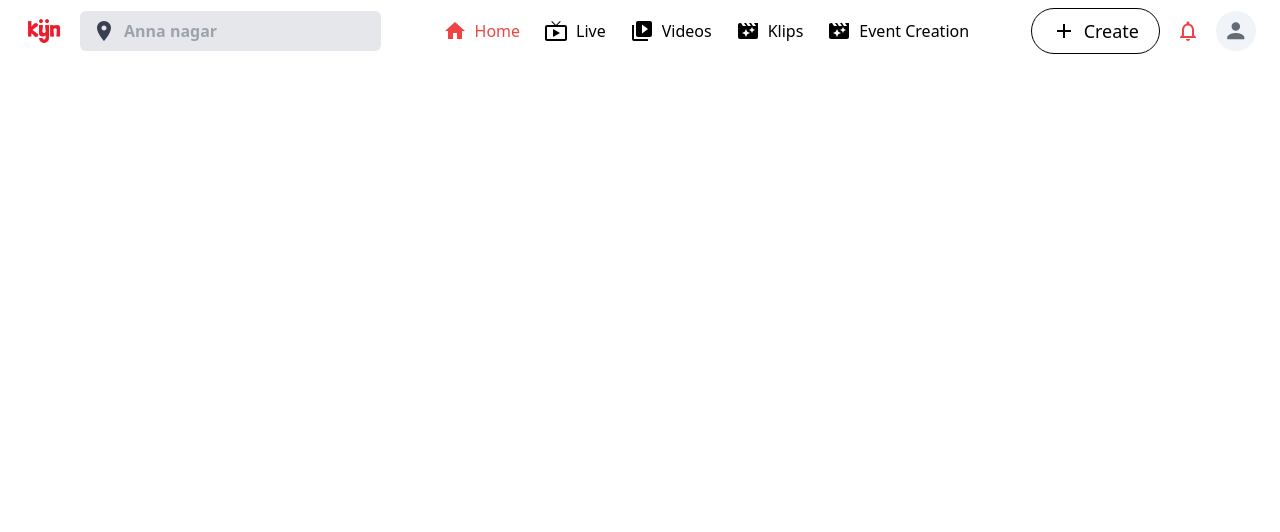
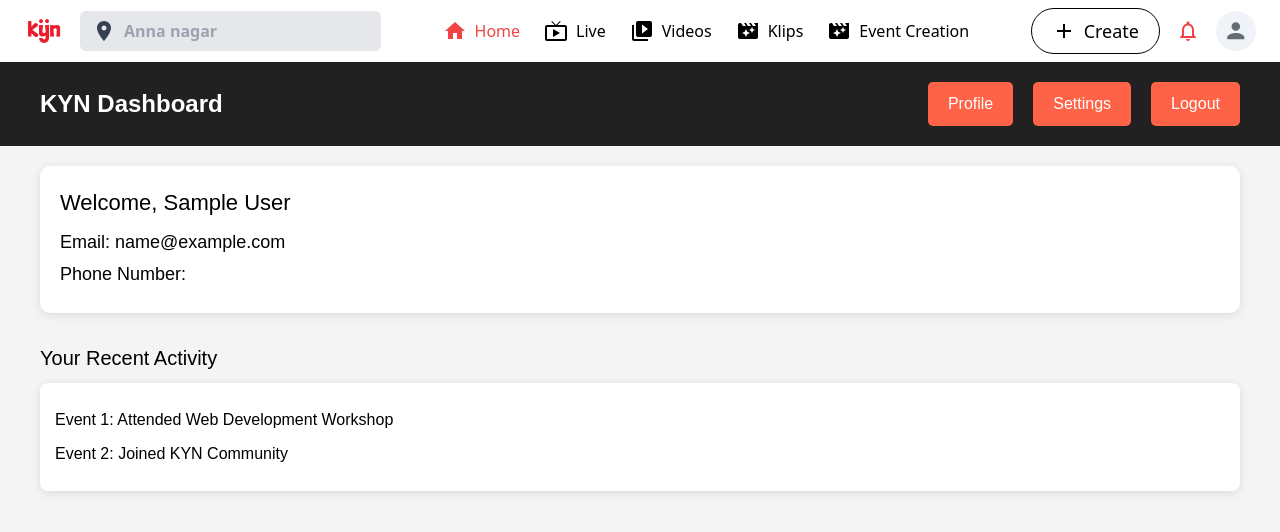
Before and after one commit to krnkiran22/RewardSystem-Kyn, a React (Create React App) app in the folder frontend/: page /dashboard in a window 1280 px wide. Shown: the top 532 px of the page. Built offline with nearby package versions, Linux system fonts and the light colour scheme; sample sign-in values are in the browser's storage.

Commit message:
dashboard

```diff
--- a/frontend/src/App.js
+++ b/frontend/src/App.js
@@ -5,25 +5,29 @@ import Home from './pages/Home';
 import Live from './pages/Live';
 import Videos from './pages/Videos';
 import Klips from './pages/Klips';
-import "./styles/App.css"
 import EventCreation from './pages/EventCreation';
 import SignIn from './pages/SignIn';
 import Login from './pages/Login';
+import Dashboard from './components/Dashboard';
+import PrivateRoute from './components/PrivateRoute';
 
+import "./styles/App.css";
 
 const App = () => (
   <div className='App'>
     <Router>
       <Navbar />
-
       <Routes>
-      <Route path="/signup" element={<SignIn/>}/>
+        <Route path="/signup" element={<SignIn />} />
         <Route path="/home" element={<Home />} />
-      <Route path='/login' element={<Login/>}/>
+        <Route path="/login" element={<Login />} />
         <Route path="/live" element={<Live />} />
         <Route path="/videos" element={<Videos />} />
         <Route path="/klips" element={<Klips />} />
         <Route path="/eventcreation" element={<EventCreation />} />
+
+
+        <Route path="/dashboard" element={<PrivateRoute element={<Dashboard />} />} />
       </Routes>
     </Router>
   </div>
--- /dev/null
+++ b/frontend/src/components/Dashboard.js
@@ -0,0 +1,57 @@
+import React, { useEffect, useState } from "react";
+import { useNavigate } from "react-router-dom";
+import "../styles/Dashboard.css";
+
+const Dashboard = () => {
+  const [user, setUser] = useState(null);
+  const [loading, setLoading] = useState(true);
+  const navigate = useNavigate();
+
+  useEffect(() => {
+    const token = localStorage.getItem("token");
+    if (!token) {
+      navigate("/login");
+    } else {
+      const savedUser = JSON.parse(localStorage.getItem("user"));
+      if (savedUser) {
+        setUser(savedUser);
+      }
+      setLoading(false);
+    }
+  }, [navigate]);
+
+  if (loading) return <div className="loading-screen">Loading...</div>;
+  if (!user) return <div className="error-message">User data is not available.</div>;
+
+  return (
+    <div className="dashboard-container">
+      <nav className="dashboard-nav">
+        <h1 className="logo">KYN Dashboard</h1>
+        <div className="nav-links">
+          <button onClick={() => navigate("/profile")}>Profile</button>
+          <button onClick={() => navigate("/settings")}>Settings</button>
+          <button onClick={() => {
+            localStorage.clear();
+            navigate("/login");
+          }}>Logout</button>
+        </div>
+      </nav>
+      <div className="dashboard-content">
+        <div className="user-card">
+          <h2>Welcome, {user.name}</h2>
+          <p>Email: {user.email}</p>
+          <p>Phone Number: {user.phoneNumber}</p>
+        </div>
+        <div className="user-activity">
+          <h3>Your Recent Activity</h3>
+          <div className="activity-list">
+            <p>Event 1: Attended Web Development Workshop</p>
+            <p>Event 2: Joined KYN Community</p>
+          </div>
+        </div>
+      </div>
+    </div>
+  );
+};
+
+export default Dashboard;
--- /dev/null
+++ b/frontend/src/components/PrivateRoute.js
@@ -0,0 +1,14 @@
+import React from 'react';
+import { Navigate } from 'react-router-dom';
+
+const PrivateRoute = ({ element, ...rest }) => {
+  const token = localStorage.getItem("token");
+
+  if (!token) {
+    return <Navigate to="/login" />;
+  }
+
+  return element;
+};
+
+export default PrivateRoute;
--- a/frontend/src/pages/Login.js
+++ b/frontend/src/pages/Login.js
@@ -1,13 +1,14 @@
 import React, { useState } from "react";
-import "../styles/Login.css"; // Ensure you have the correct styling
+import { useNavigate } from "react-router-dom";
+import "../styles/Login.css";
 
 const Login = () => {
   const [email, setEmail] = useState("");
   const [password, setPassword] = useState("");
   const [error, setError] = useState("");
+  const navigate = useNavigate();
 
   const handleLogin = async () => {
-    // You can validate user data here and make a backend request
     if (!email || !password) {
       setError("Please enter both email and password.");
       return;
@@ -28,7 +29,8 @@ const Login = () => {
 
       if (response.ok) {
         alert("Login successful!");
-        // Redirect to homepage or dashboard after successful login
+        localStorage.setItem("token", result.token);
+        navigate("/dashboard");
       } else {
         setError(result.error || "Invalid credentials.");
       }
@@ -41,7 +43,6 @@ const Login = () => {
     <div className="login-container">
       <div className="login-bg">
         <p className="logo-text">Express, Engage, Empower: Your Local World</p>
-
         <div className="content-box">
           <input
             className="input-field"
--- /dev/null
+++ b/frontend/src/styles/Dashboard.css
@@ -0,0 +1,96 @@
+
+.dashboard-container {
+    font-family: Arial, sans-serif;
+    background-color: #f4f4f4;
+    min-height: 100vh;
+    display: flex;
+    flex-direction: column;
+  }
+
+
+  .dashboard-nav {
+    background-color: #212121;
+    color: #fff;
+    display: flex;
+    justify-content: space-between;
+    align-items: center;
+    padding: 20px 40px;
+  }
+
+  .dashboard-nav .logo {
+    font-size: 24px;
+    font-weight: bold;
+  }
+
+  .dashboard-nav .nav-links {
+    display: flex;
+    gap: 20px;
+  }
+
+  .dashboard-nav button {
+    background-color: #ff6347;
+    border: none;
+    color: white;
+    padding: 10px 20px;
+    font-size: 16px;
+    cursor: pointer;
+    border-radius: 5px;
+  }
+
+  .dashboard-nav button:hover {
+    background-color: #ff4d2e;
+  }
+
+  /* Dashboard Content */
+  .dashboard-content {
+    padding: 20px 40px;
+    display: flex;
+    flex-direction: column;
+    gap: 30px;
+  }
+
+
+  .user-card {
+    background-color: white;
+    border-radius: 10px;
+    padding: 20px;
+    box-shadow: 0 2px 10px rgba(0, 0, 0, 0.1);
+  }
+
+  .user-card h2 {
+    font-size: 22px;
+    margin-bottom: 10px;
+  }
+
+  .user-card p {
+    font-size: 18px;
+    margin: 5px 0;
+  }
+
+
+  .user-activity h3 {
+    font-size: 20px;
+    margin-bottom: 10px;
+  }
+
+  .activity-list {
+    background-color: #fff;
+    padding: 15px;
+    border-radius: 8px;
+    box-shadow: 0 2px 8px rgba(0, 0, 0, 0.1);
+  }
+
+  .activity-list p {
+    margin: 10px 0;
+    font-size: 16px;
+  }
+
+
+  .loading-screen {
+    display: flex;
+    justify-content: center;
+    align-items: center;
+    height: 100vh;
+    font-size: 24px;
+    color: #ff6347;
+  }
--- a/frontend/src/styles/SignIn.css
+++ b/frontend/src/styles/SignIn.css
@@ -1,18 +1,18 @@
-/* Main container to center everything */
+
 .signin-container {
     display: flex;
     justify-content: center;
     align-items: center;
     height: 100vh;
-    background-color: #f5f5f5; /* Soft background color */
+    background-color: #f5f5f5;
     margin: 0;
   }
 
-  /* Background styling */
+
   .signin-bg {
     width: 100%;
     height: 100%;
-    background-image: url('../assests/bgimage.png'); /* Background image */
+    background-image: url('../assests/bgimage.png');
     background-repeat: no-repeat;
     background-position: top center;
     display: flex;
@@ -22,7 +22,7 @@
     padding: 40px 20px;
   }
 
-  /* Logo styling */
+
   .logo-text {
     font-size: 24px;
     color: #333;
@@ -31,7 +31,7 @@
     font-family: 'Helvetica', sans-serif;
   }
 
-  /* Content box styling */
+
   .content-box {
     background: rgba(255, 255, 255, 0.9);
     padding: 40px 30px;
@@ -42,7 +42,7 @@
     text-align: center;
   }
 
-  /* Form input field styling */
+
   .input-field {
     width: 100%;
     padding: 15px;
@@ -59,14 +59,14 @@
     box-shadow: 0 0 5px rgba(0, 123, 255, 0.5);
   }
 
-  /* Error message styling */
+
   .error-text {
     color: red;
     font-size: 14px;
     margin-bottom: 15px;
   }
 
-  /* Button styling */
+
   .button-continue {
     background-color: #007bff;
     color: white;
@@ -88,7 +88,7 @@
     cursor: not-allowed;
   }
 
-  /* Terms and Privacy */
+
   .terms-container {
     margin-top: 15px;
   }
@@ -99,7 +99,7 @@
     cursor: pointer;
   }
 
-  /* Divider styling */
+
   .signin-divider {
     margin: 25px 0;
     position: relative;
@@ -123,7 +123,7 @@
     font-weight: bold;
   }
 
-  /* Authentication options styling */
+
   .auth-options-container {
     display: flex;
     justify-content: center;
@@ -133,31 +133,31 @@
   .button-google {
     width: 20px;
     height: 20px;
-    background-image: url('../assests/google.png'); /* Set the background image here */
-    background-size: cover; /* Ensures the image covers the entire container */
-    background-position: center; /* Centers the image inside the container */
-    display: inline-block; /* Ensures the element behaves like an inline element */
+    background-image: url('../assests/google.png');
+    background-size: cover;
+    background-position: center;
+    display: inline-block;
   }
 
   .button-apple {
     width: 20px;
     height: 20px;
-    background-image: url('../assests/apple.png'); /* Set the background image here */
-    background-size: cover; /* Ensures the image covers the entire container */
-    background-position: center; /* Centers the image inside the container */
-    display: inline-block; /* Ensures the element behaves like an inline element */
+    background-image: url('../assests/apple.png');
+    background-size: cover;
+    background-position: center;
+    display: inline-block;
   }
 
 
 
   .button-app-store {
-    background-image: url('../assests/appstore.png'); /* App store badge */
+    background-image: url('../assests/appstore.png');
   }
 
   .button-google-play {
-    background-image: url('../assests/googleplay.png'); /* Google Play badge */
+    background-image: url('../assests/googleplay.png');
   }
-  /* App download section */
+
   .better-exp {
     margin-top: 20px;
     font-size: 14px;
```
Also changed, not shown: frontend/src/styles/Login.css (+8 -8 lines). Lines whose indentation alone changed are shown as unchanged.
